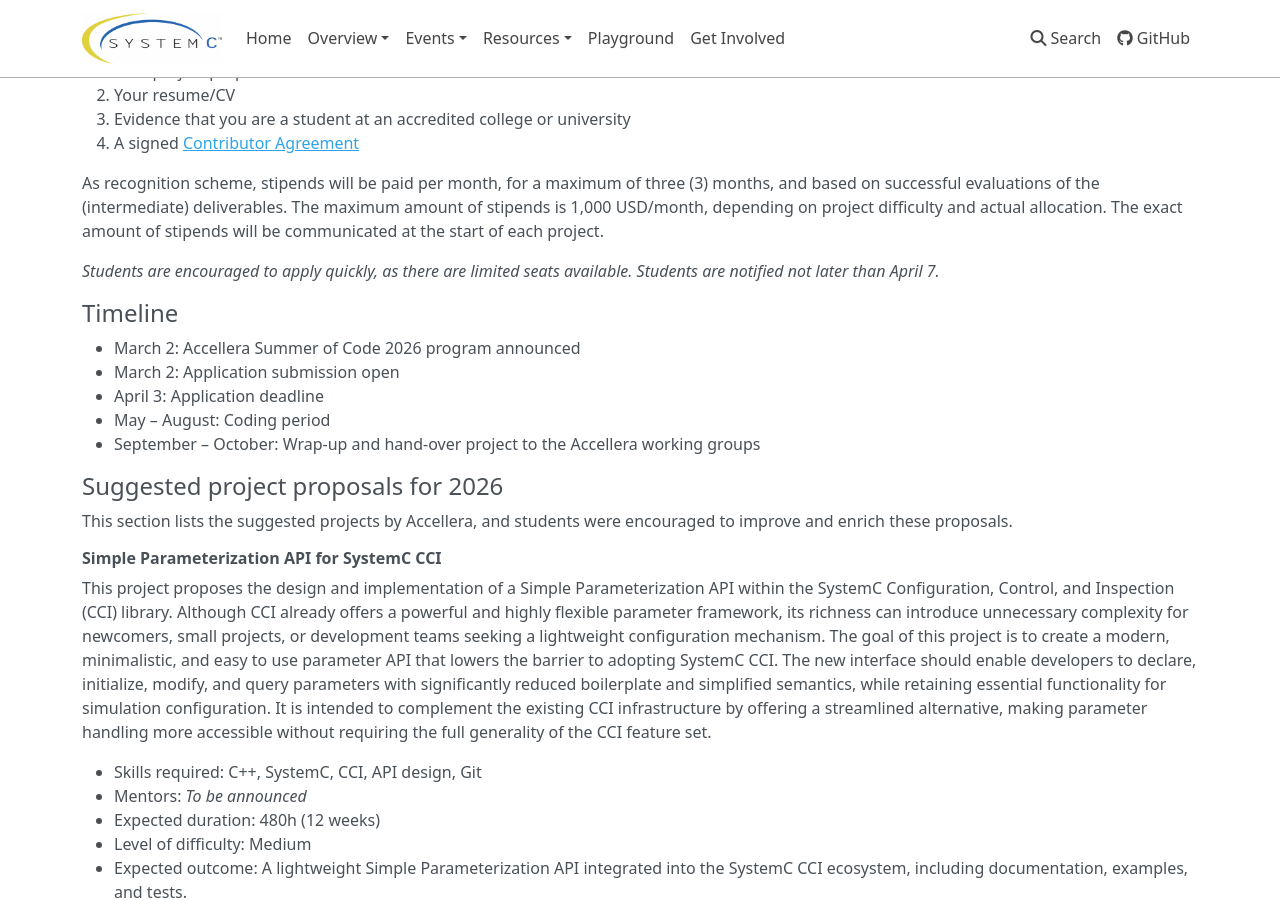
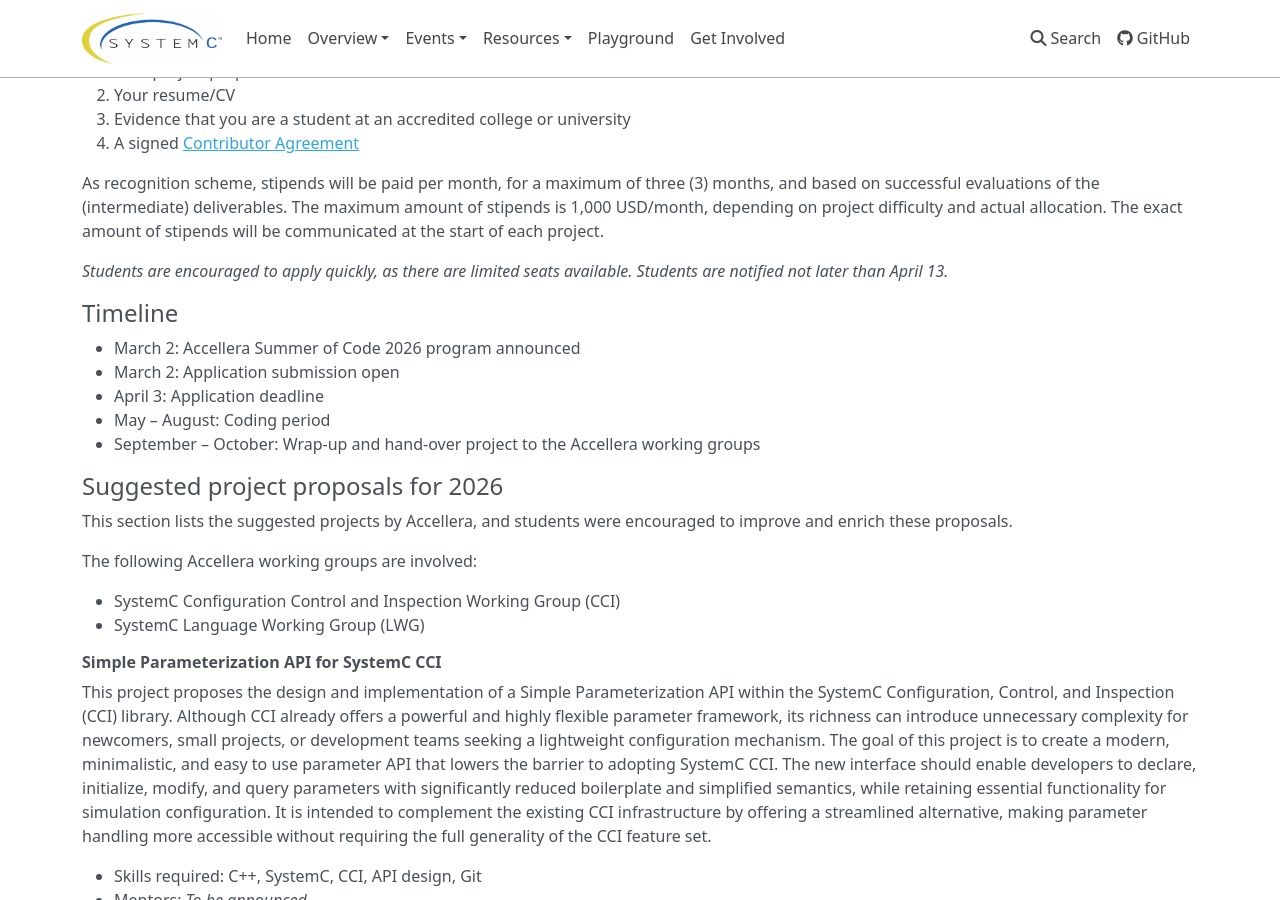
Before and after one commit to accellera-official/systemc.org, an MkDocs documentation site: the page built from docs/events/asoc2026.md, in a window 1280 px wide and 900 px high, scrolled down 314 px. Built offline with MkDocs 1.6.1, drawn with Linux system fonts in a browser that asks for light colours; nearby versions of some CDN libraries.

Commit message:
add wgs involved

```diff
--- a/docs/events/asoc2026.md
+++ b/docs/events/asoc2026.md
@@ -23,7 +23,7 @@
 
 As recognition scheme, stipends will be paid per month, for a maximum of three (3) months, and based on successful evaluations of the (intermediate) deliverables. The maximum amount of stipends is 1,000 USD/month, depending on project difficulty and actual allocation. The exact amount of stipends will be communicated at the start of each project.
 
-*Students are encouraged to apply quickly, as there are limited seats available. Students are notified not later than April 7.*
+*Students are encouraged to apply quickly, as there are limited seats available. Students are notified not later than April 13.*
 
 ## Timeline
 
@@ -36,6 +36,11 @@
 ## Suggested project proposals for 2026
 
 This section lists the suggested projects by Accellera, and students were encouraged to improve and enrich these proposals.
+
+The following Accellera working groups are involved:
+
+ * SystemC Configuration Control and Inspection Working Group (CCI)
+ * SystemC Language Working Group (LWG)
 
 ### Simple Parameterization API for SystemC CCI
 
@@ -50,7 +55,6 @@
  * Expected duration: 480h (12 weeks)
  * Level of difficulty: Medium
  * Expected outcome: A lightweight Simple Parameterization API integrated into the SystemC CCI ecosystem, including documentation, examples, and tests.
-
 
 ### Advancing the SystemC build and test flow using Continuous Integration (CI)
 
```
